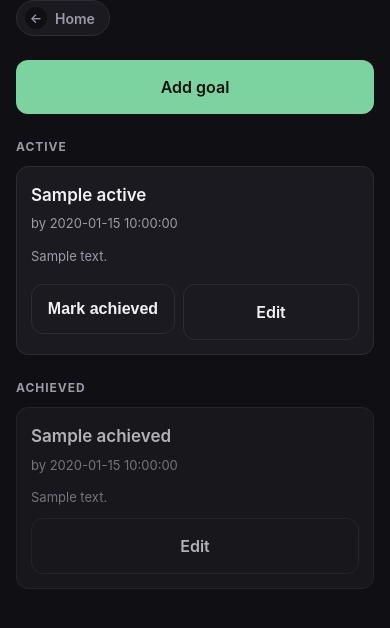
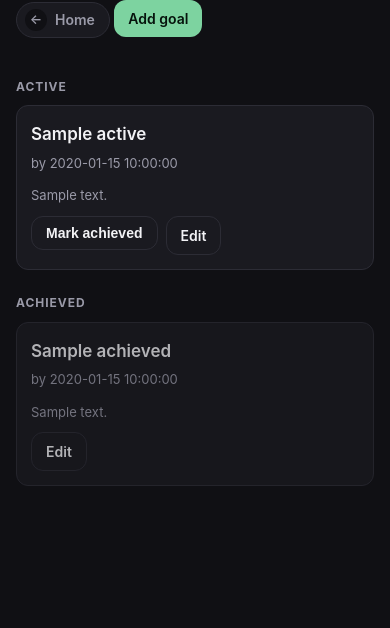
Before and after one commit to jay-withers/gym-log, a FastAPI app: template src/gymlog/templates/goals.html in a window 390 px wide. Shown: the part 62-690 px from the top of the page. Run offline with FastAPI, Linux system fonts and the light colour scheme; the template is opened without the code that fills it: most values are stand-ins (such as "Sample title", 1, 10 or a date in 2020); parts of the project's set-up code (start-up, migrations or seed data) failed here and were passed over.

Commit message:
fix: shrink secondary buttons in the record-keeping sections
Edit, Mark achieved/resolved and Delete were full-width like the workout
Save button, which needs the giant touch target for a one-handed phone mid
set. A two- or three-item list of achievements, goals or conditions turned
into a wall of oversized buttons for that reason. They're a new .small
modifier now — inline, sized to their label — while the primary Save/Add
submit on each add/edit page stays full-width.

Co-Authored-By: Claude Sonnet 5 <noreply@anthropic.com>

```diff
--- a/src/gymlog/templates/achievement_form.html
+++ b/src/gymlog/templates/achievement_form.html
@@ -21,7 +21,7 @@
 {% if achievement %}
 <form method="post" action="/achievements/{{ achievement.id }}/delete"
       onsubmit="return confirm('Delete this achievement?')">
-  <button type="submit" class="btn ghost">Delete</button>
+  <button type="submit" class="btn ghost small">Delete</button>
 </form>
 {% endif %}
 {% endblock %}
--- a/src/gymlog/templates/achievements.html
+++ b/src/gymlog/templates/achievements.html
@@ -4,7 +4,7 @@
 {% block back %}<a class="back" href="/"><span class="arrow">&larr;</span> Home</a>{% endblock %}
 {% block body %}
 
-<a class="btn" href="/achievements/new">Add achievement</a>
+<a class="btn small" href="/achievements/new">Add achievement</a>
 
 {% if achievements %}
 {% for a in achievements %}
@@ -12,7 +12,9 @@
   <div class="slot">{{ a.date }}</div>
   <div class="name">{{ a.title }}</div>
   {% if a.note %}<p class="last">{{ a.note }}</p>{% endif %}
-  <a class="btn ghost" href="/achievements/{{ a.id }}/edit">Edit</a>
+  <div class="actions">
+    <a class="btn ghost small" href="/achievements/{{ a.id }}/edit">Edit</a>
+  </div>
 </div>
 {% endfor %}
 {% else %}
--- a/src/gymlog/templates/base.html
+++ b/src/gymlog/templates/base.html
@@ -70,6 +70,13 @@
   .btn.ghost { background: transparent; color: var(--text); border: 1px solid var(--line); }
   .row { display: flex; gap: 8px; }
   .row > * { flex: 1; }
+  /* A secondary, in-list action — Edit, Mark achieved, Delete — is not the
+     one thing this screen is for, and full-width made a two- or three-item
+     list look like a wall of buttons. Auto width, hugs its label instead. */
+  .btn.small, button.small {
+    display: inline-block; width: auto; padding: 8px 14px; font-size: 14px; margin-top: 0;
+  }
+  .actions { display: flex; flex-wrap: wrap; gap: 8px; margin-top: 10px; }
   table { width: 100%; border-collapse: collapse; font-size: 14px; }
   th, td { text-align: left; padding: 9px 6px; border-bottom: 1px solid var(--line); }
   th { color: var(--dim); font-weight: 500; font-size: 12px; text-transform: uppercase; }
--- a/src/gymlog/templates/condition_form.html
+++ b/src/gymlog/templates/condition_form.html
@@ -20,7 +20,7 @@
 {% if condition %}
 <form method="post" action="/conditions/{{ condition.id }}/delete"
       onsubmit="return confirm('Delete this condition?')">
-  <button type="submit" class="btn ghost">Delete</button>
+  <button type="submit" class="btn ghost small">Delete</button>
 </form>
 {% endif %}
 {% endblock %}
--- a/src/gymlog/templates/goal_form.html
+++ b/src/gymlog/templates/goal_form.html
@@ -19,7 +19,7 @@
 
 {% if goal %}
 <form method="post" action="/goals/{{ goal.id }}/delete" onsubmit="return confirm('Delete this goal?')">
-  <button type="submit" class="btn ghost">Delete</button>
+  <button type="submit" class="btn ghost small">Delete</button>
 </form>
 {% endif %}
 {% endblock %}
--- a/src/gymlog/templates/goals.html
+++ b/src/gymlog/templates/goals.html
@@ -4,7 +4,7 @@
 {% block back %}<a class="back" href="/"><span class="arrow">&larr;</span> Home</a>{% endblock %}
 {% block body %}
 
-<a class="btn" href="/goals/new">Add goal</a>
+<a class="btn small" href="/goals/new">Add goal</a>
 
 <h2 class="slot" style="margin-top:24px">Active</h2>
 {% if active %}
@@ -13,11 +13,11 @@
   <div class="name">{{ g.title }}</div>
   {% if g.target_date %}<div class="last">by {{ g.target_date }}</div>{% endif %}
   {% if g.note %}<p class="last">{{ g.note }}</p>{% endif %}
-  <div class="row" style="margin-top:10px">
-    <form method="post" action="/goals/{{ g.id }}/achieve" style="flex:1">
-      <button type="submit" class="btn ghost">Mark achieved</button>
+  <div class="actions">
+    <form method="post" action="/goals/{{ g.id }}/achieve">
+      <button type="submit" class="btn ghost small">Mark achieved</button>
     </form>
-    <a class="btn ghost" href="/goals/{{ g.id }}/edit" style="flex:1">Edit</a>
+    <a class="btn ghost small" href="/goals/{{ g.id }}/edit">Edit</a>
   </div>
 </div>
 {% endfor %}
@@ -32,7 +32,9 @@
   <div class="name">{{ g.title }}</div>
   {% if g.target_date %}<div class="last">by {{ g.target_date }}</div>{% endif %}
   {% if g.note %}<p class="last">{{ g.note }}</p>{% endif %}
-  <a class="btn ghost" href="/goals/{{ g.id }}/edit">Edit</a>
+  <div class="actions">
+    <a class="btn ghost small" href="/goals/{{ g.id }}/edit">Edit</a>
+  </div>
 </div>
 {% endfor %}
 {% endif %}
```
Also changed, not shown: src/gymlog/templates/conditions.html (+8 -6 lines).
